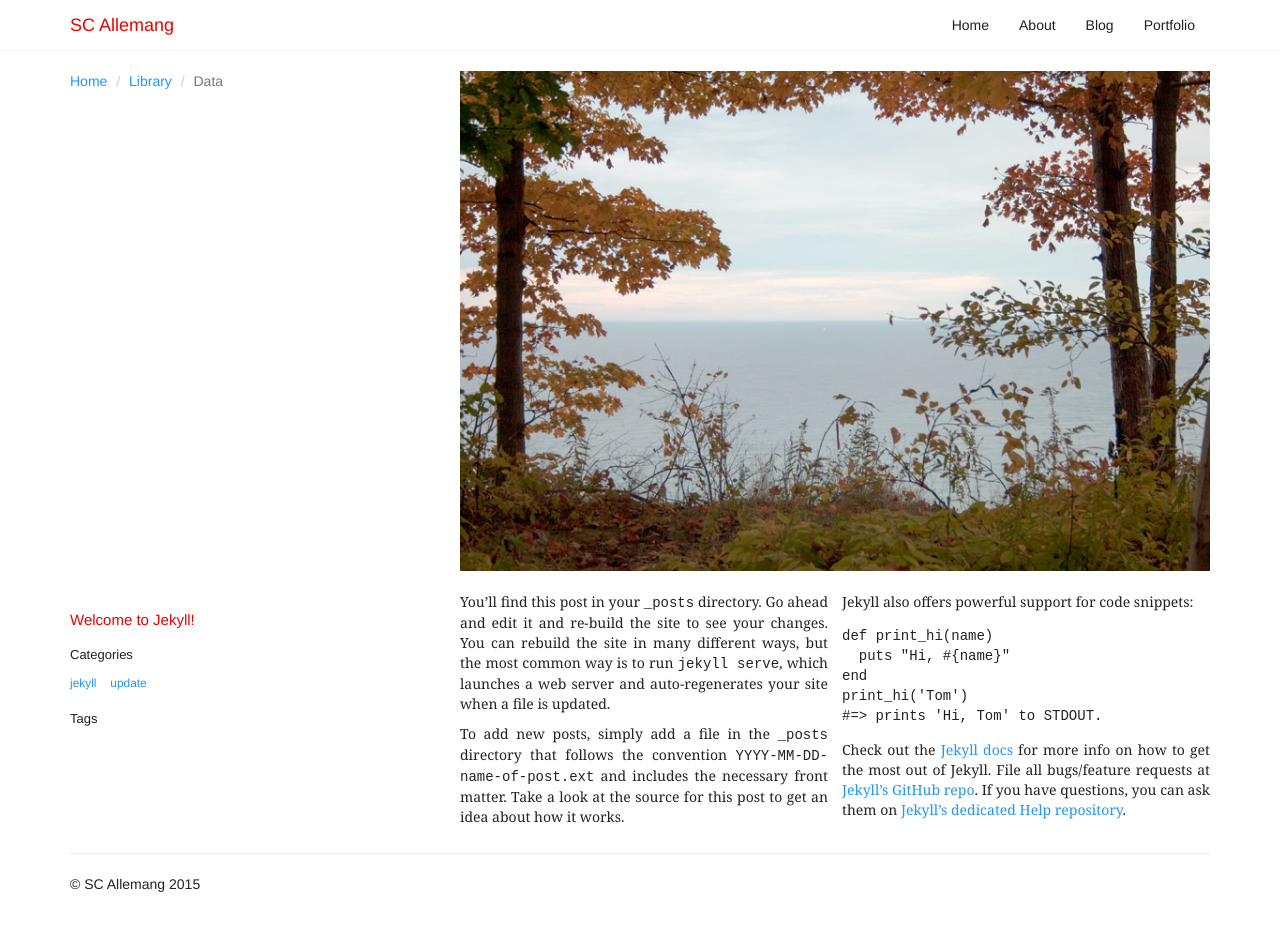
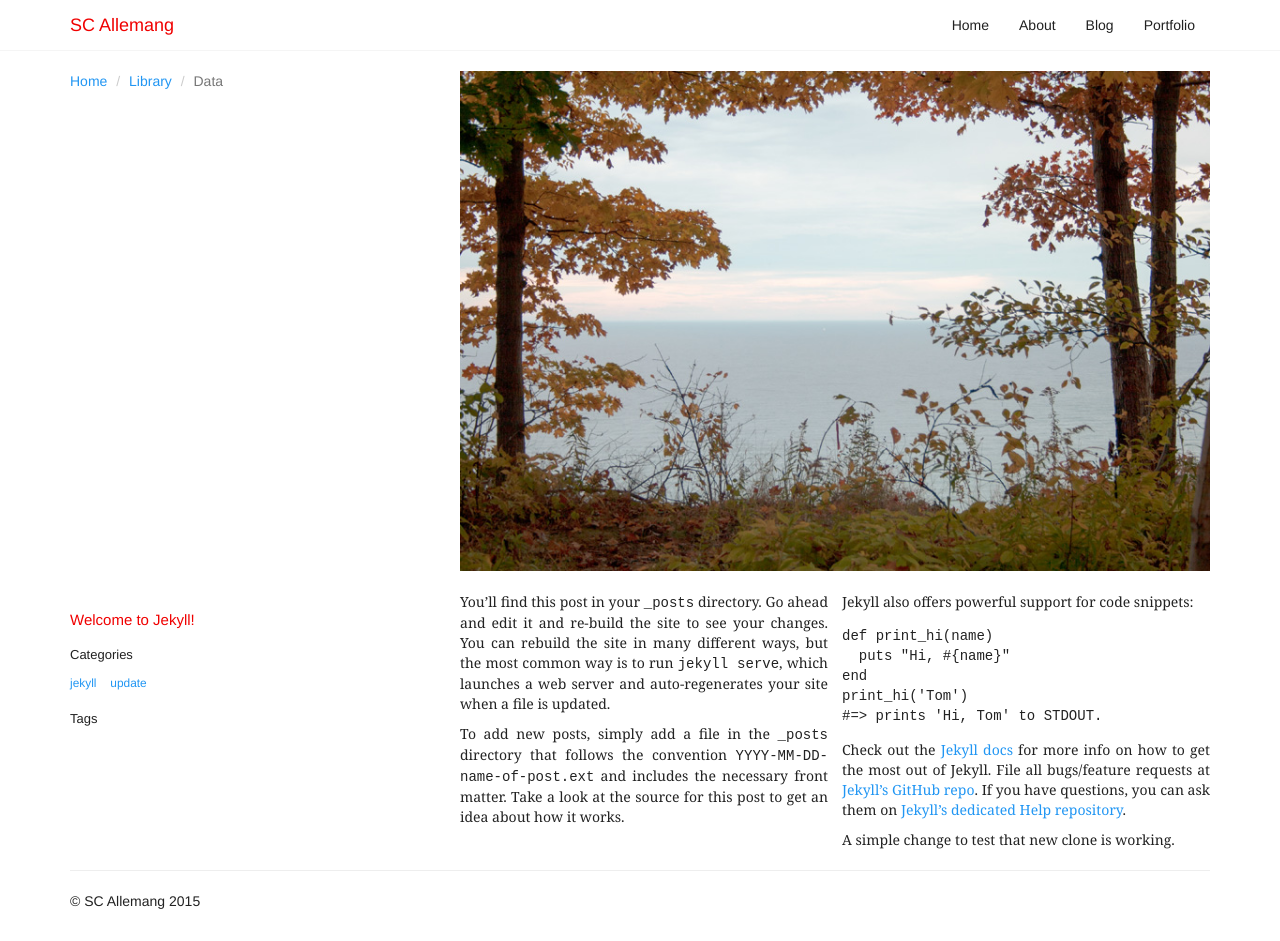
Before and after one commit to scallemang/-OLD_scallemang.github.io, a Jekyll site: the page built from _posts/2015-01-11-welcome-to-jekyll.markdown, in a window 1280 px wide and 941 px high. Built offline with Jekyll 4.4.1, drawn with Linux system fonts in a browser that asks for light colours; nearby versions of some CDN libraries.

Commit message:
Small edit to 1 post to test that new clone is working.

```diff
--- a/_posts/2015-01-11-welcome-to-jekyll.markdown
+++ b/_posts/2015-01-11-welcome-to-jekyll.markdown
@@ -22,6 +22,8 @@ print_hi('Tom')
 
 Check out the [Jekyll docs][jekyll] for more info on how to get the most out of Jekyll. File all bugs/feature requests at [Jekyll’s GitHub repo][jekyll-gh]. If you have questions, you can ask them on [Jekyll’s dedicated Help repository][jekyll-help].
 
+A simple change to test that new clone is working.
+
 [jekyll]:      http://jekyllrb.com
 [jekyll-gh]:   https://github.com/jekyll/jekyll
 [jekyll-help]: https://github.com/jekyll/jekyll-help
```
